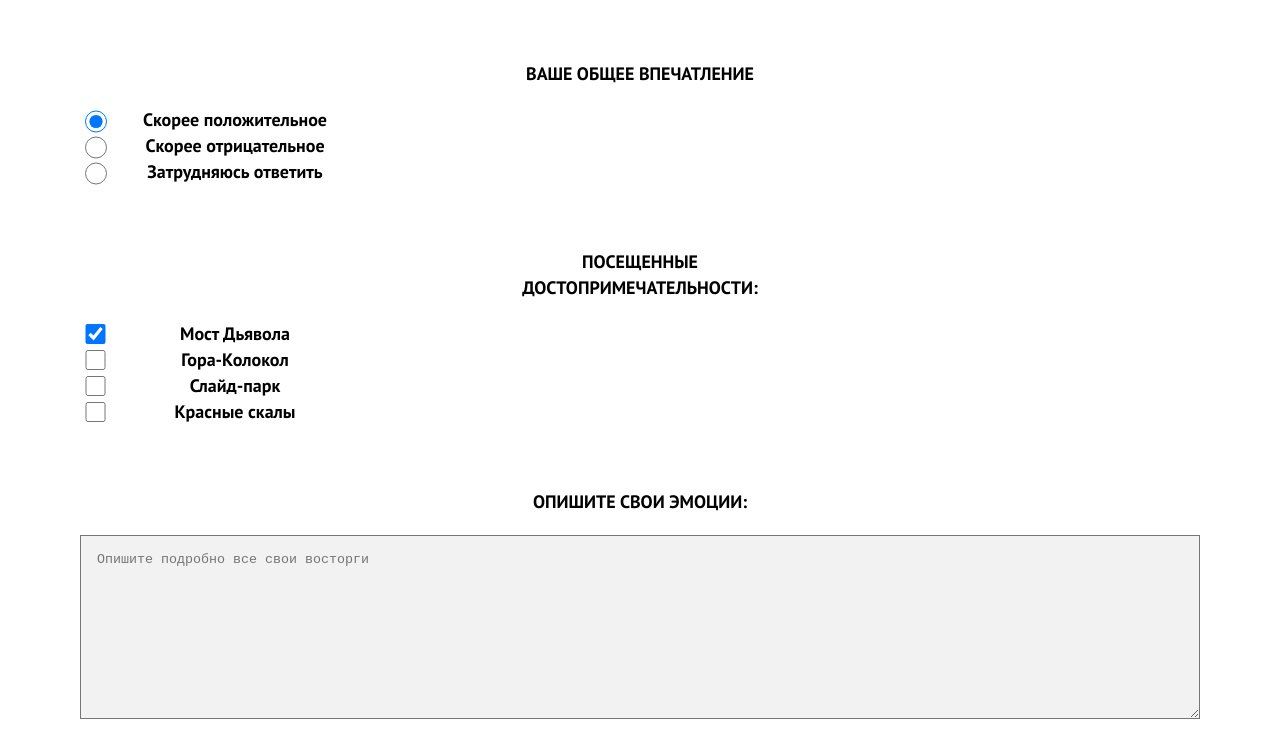
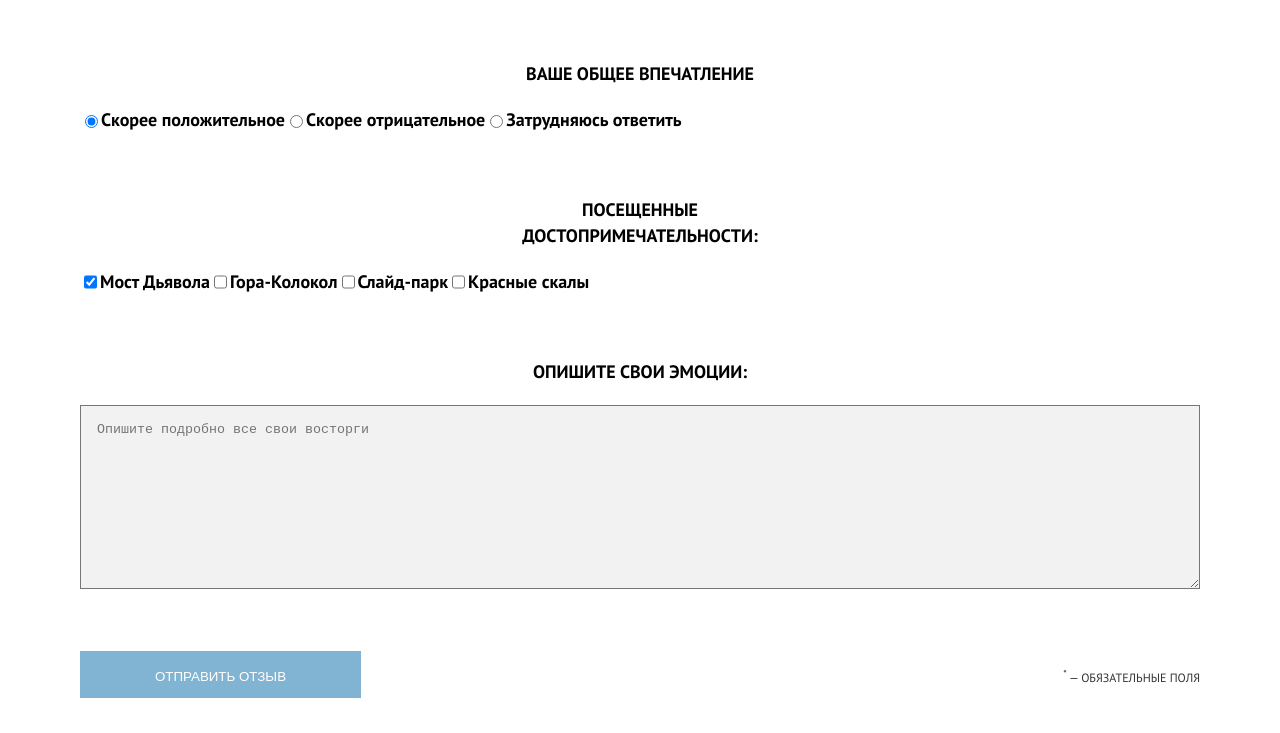
Before and after one commit to htmlacademy-adaptive/2184361-sedona-26, a website: page source/form.html in a window 1280 px wide. Shown: the part 887-1620 px from the top of the page. Drawn offline with nearby package versions, Linux system fonts and the light colour scheme; files that its build step writes are made by us from their sources.

Commit message:
added alignment of content

```diff
--- a/source/sass/blocks/form.scss
+++ b/source/sass/blocks/form.scss
@@ -112,15 +112,15 @@
     display: none;
   }
 
-  .form__group--impression-point,
-  .form__group--emotion {
+  .form__group--impression-point {
     grid-column: 1/ -1;
+    display: flex;
+    flex-wrap: wrap;
   }
 
   .form__group--emotion {
     width: 100%;
-    display: flex;
-    justify-content: center;
+    grid-column: 1/ -1;
   }
 
   .form__textarea {
```
Also changed, not shown: source/form.html (+1 -1 lines).
